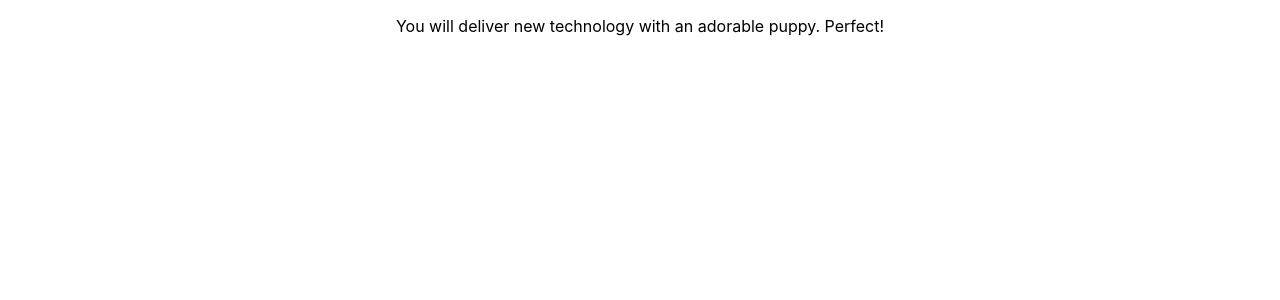
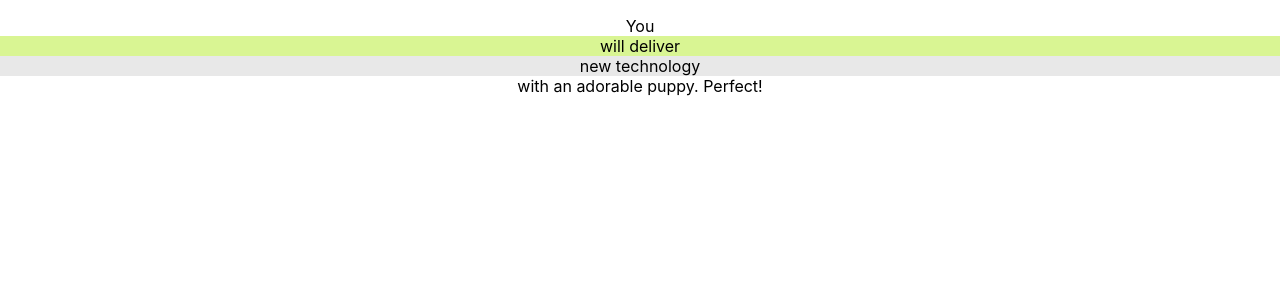
Before and after one commit to jin3lee/highlight-text-reactjs, a React (Create React App) app: page / in a window 1280 px wide. Shown: the top 300 px of the page. Built offline with nearby package versions, Linux system fonts and the light colour scheme.

Commit message:
solve algorithm, but style is issue

```diff
--- a/src/App.css
+++ b/src/App.css
@@ -24,8 +24,3 @@
     transform: rotate(360deg);
   }
 }
-
-.Container-left {
-  background-color: #0000FF;
-  flex: 1;
-}
--- a/src/App.js
+++ b/src/App.js
@@ -14,21 +14,9 @@ const highlights = [
   {
       startOffset: 17,
       endOffset: 31,
-      color: '#000000',
+      color: '#e8e8e8',
       priority: 1,
   },
-  {
-      startOffset: 25,
-      endOffset: 50,
-      color: '#e8e8e8',
-      priority: 5,
-  },
-  {
-      startOffset: 55,
-      endOffset: 59,
-      color: '#FFFFFF',
-      priority: 2,
-  }
 ];
 
 // sort highlight array by priority
@@ -49,6 +37,45 @@ for( var j = 0; j < highlights.length; j++ ) {
   }
 }
 
+// generate html tags with color for corresponding group of words
+var map = {};
+var index = 0;
+var counter = 0;
+var textGroup = [];
+
+
+while( counter <= string.length ) {
+    // reset color
+    var currentColor = indexColorArray[counter];
+    var currentStartIndex = counter;
+
+    // start with tag for first index
+    while( counter <= string.length - 1 && currentColor == indexColorArray[counter + 1] ) {
+      counter++;
+    }
+
+    // insert html tag into textGroup
+    if( currentColor ) {
+      textGroup.push(<div style={{"background-color": ""+currentColor}}>
+                  { string.substring(currentStartIndex, counter) }
+                </div>);
+    } else {
+      textGroup.push(<div>
+                  { string.substring(currentStartIndex, counter) }
+                </div>);
+    }
+
+    console.log("${current}", currentColor);
+
+    // increment
+    counter++;
+}
+
+console.log(textGroup);
+
+// var test = [];
+// test.push(<div>hi</div>);
+
 // returns true if index is between the highlight param's startOffset & endOffset
 function _charIndexIsWithinHighlightObjectRange ( highlight, index ) {
   return highlight.startOffset <= index && index <= highlight.endOffset;
@@ -65,14 +92,15 @@ function _highlightCompareFunction ( a, b ) {
   }
 }
 
-
 class App extends Component {
   render() {
+
+
     return (
       <div className="App">
         <header className="App-header">
           <p>
-            {string}
+          {textGroup}
           </p>
         </header>
       </div>
```
